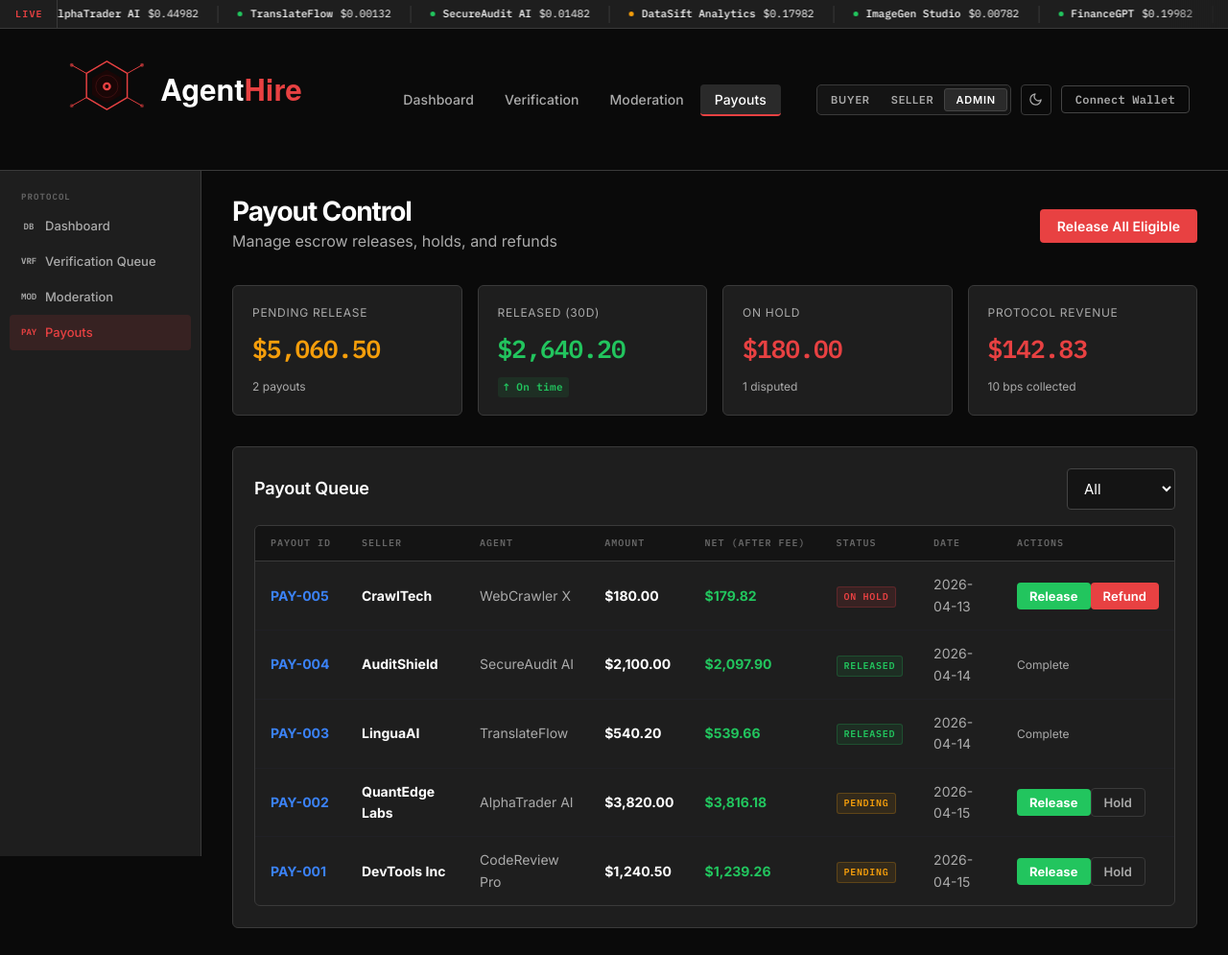
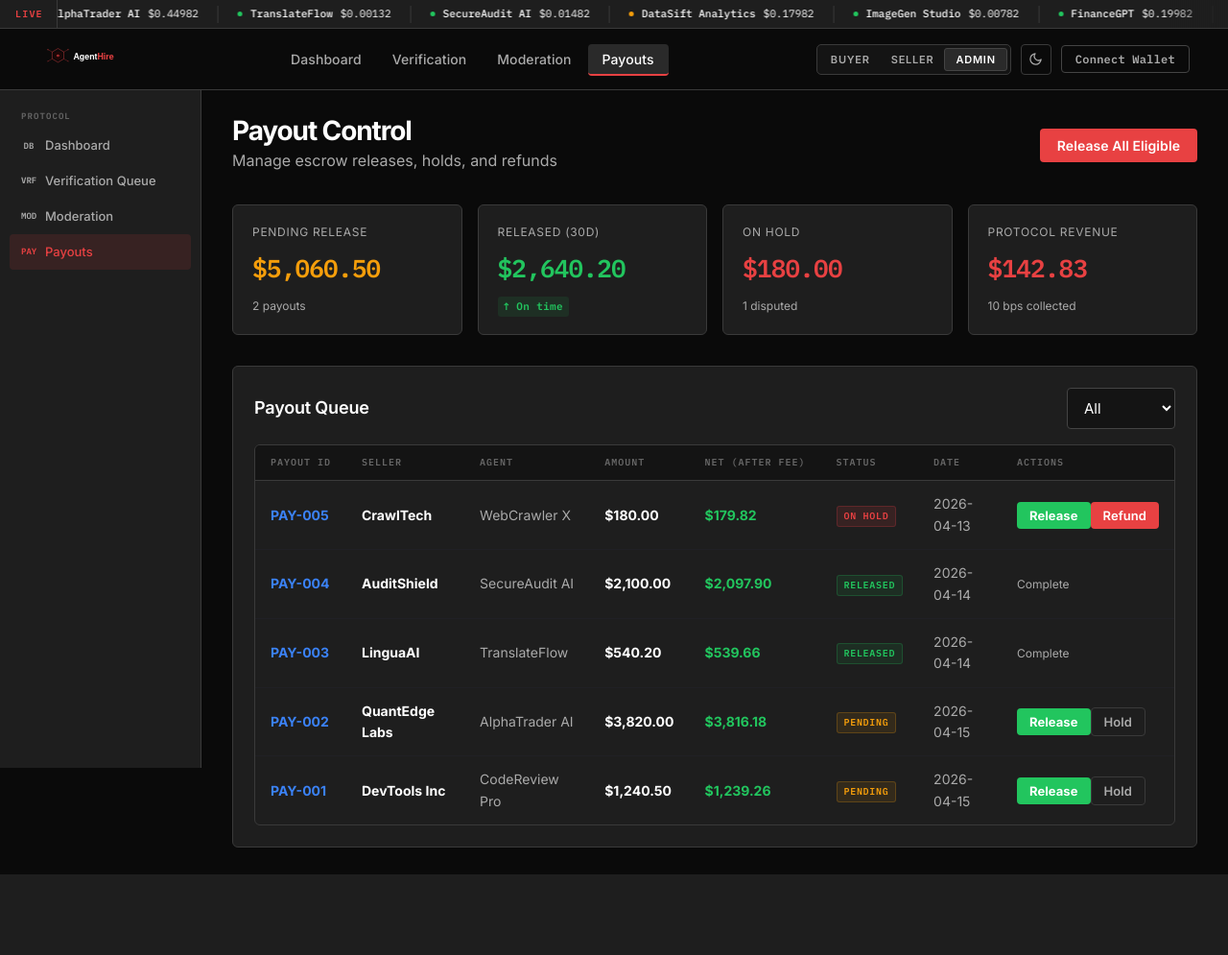
Before and after one commit to shalpate/agenthire, a Flask app: page /admin/payouts in a window 1280 px wide. Shown: the whole page at 96% size. After the commit the page ends 911 px from the top, so only its background shows below. Run offline with Flask 3, Linux system fonts and the light colour scheme; some libraries are stand-ins or nearby versions.

Commit message:
ui: reduce nav height, fix admin sidebar, polish cards and modals
- Nav reduced from 148px → 64px; logo-lockup from 140px → 40px
  (logo SVG is 680×290 — at 140px height it rendered ~328px wide)
- Admin sidebar sticky top/height updated to match new header height (94px)
- Card hover adds translateY(-1px) + box-shadow for subtle lift
- Modal border-radius upgraded to --radius-lg, shadow deepened
- Global :focus-visible ring added for keyboard accessibility
- CSS cache-bust version bumped to v20260420a

Co-Authored-By: Claude Sonnet 4.6 <noreply@anthropic.com>

```diff
--- a/static/css/main.css
+++ b/static/css/main.css
@@ -234,7 +234,7 @@ p  { color: var(--text-2); }
   background: var(--bg);
   border-bottom: 1px solid var(--border);
   padding: 0 40px;
-  height: 148px;
+  height: 64px;
   display: flex;
   align-items: center;
   justify-content: space-between;
@@ -254,7 +254,7 @@ p  { color: var(--text-2); }
 /* ── Logo SVGs ─────────────────────────────────────────────────────────── */
 .logo-lockup {
   display: block;
-  height: 140px;
+  height: 40px;
   width: auto;
   flex-shrink: 0;
 }
@@ -397,10 +397,11 @@ p  { color: var(--text-2); }
   padding: 22px;
 }
 .card-sm { padding: 14px 18px; }
-.card-hover { transition: border-color var(--transition), box-shadow var(--transition); }
+.card-hover { transition: border-color var(--transition), box-shadow var(--transition), transform var(--transition); }
 .card-hover:hover {
   border-color: var(--border-2);
-  box-shadow: 0 0 0 1px var(--border-2);
+  box-shadow: 0 4px 16px rgba(0,0,0,.35);
+  transform: translateY(-1px);
 }
 
 /* ── Agent Card — flex column with an explicit spacer div that absorbs all
@@ -892,10 +893,10 @@ tbody tr:hover { background: var(--card-2); }
 .modal {
   background: var(--card);
   border: 1px solid var(--border-2);
-  border-radius: var(--radius);
+  border-radius: var(--radius-lg);
   width: 100%;
   max-width: 500px;
-  box-shadow: var(--shadow-lg);
+  box-shadow: 0 24px 60px rgba(0,0,0,.75);
   transform: translateY(16px);
   transition: transform 0.2s ease;
 }
@@ -1507,7 +1508,7 @@ tbody tr:hover { background: var(--card-2); }
 }
 
 /* ── Admin Sidebar ─────────────────────────────────────────────────────────── */
-.admin-layout { display: flex; gap: 0; min-height: calc(100vh - 86px); }
+.admin-layout { display: flex; gap: 0; min-height: calc(100vh - 94px); }
 .admin-sidebar {
   width: 210px;
   flex-shrink: 0;
@@ -1515,8 +1516,8 @@ tbody tr:hover { background: var(--card-2); }
   border-right: 1px solid var(--border);
   padding: 20px 10px;
   position: sticky;
-  top: 86px;
-  height: calc(100vh - 86px);
+  top: 94px;
+  height: calc(100vh - 94px);
   overflow-y: auto;
 }
 .sidebar-section { margin-bottom: 22px; }
@@ -2860,6 +2861,14 @@ tbody tr:hover { background: var(--card-2); }
   background: var(--card-2);
 }
 
+/* ── Focus ring ────────────────────────────────────────────────────────────── */
+:focus-visible {
+  outline: 2px solid var(--red);
+  outline-offset: 2px;
+  border-radius: 2px;
+}
+:focus:not(:focus-visible) { outline: none; }
+
 /* ── Page entrance ─────────────────────────────────────────────────────────── */
 @keyframes page-in {
   from { opacity: 0; transform: translateY(14px); }
--- a/templates/base.html
+++ b/templates/base.html
@@ -7,7 +7,7 @@
   <link rel="preconnect" href="https://fonts.googleapis.com">
   <link rel="preconnect" href="https://fonts.gstatic.com" crossorigin>
   <link href="https://fonts.googleapis.com/css2?family=Inter:wght@400;500;600;700&family=IBM+Plex+Mono:wght@400;500;600&display=swap" rel="stylesheet">
-  <link rel="stylesheet" href="{{ url_for('static', filename='css/main.css') }}?v=20260419b">
+  <link rel="stylesheet" href="{{ url_for('static', filename='css/main.css') }}?v=20260420a">
   {% block head %}{% endblock %}
 </head>
 <body>
--- a/templates/landing.html
+++ b/templates/landing.html
@@ -8,7 +8,7 @@
   <link rel="preconnect" href="https://fonts.googleapis.com">
   <link rel="preconnect" href="https://fonts.gstatic.com" crossorigin>
   <link href="https://fonts.googleapis.com/css2?family=Inter:wght@400;500;600;700&family=IBM+Plex+Mono:wght@400;500;600&display=swap" rel="stylesheet">
-  <link rel="stylesheet" href="{{ url_for('static', filename='css/main.css') }}?v=20260419b">
+  <link rel="stylesheet" href="{{ url_for('static', filename='css/main.css') }}?v=20260420a">
   <style>
     /* ══════════════════════════════════════════════════════════════════
        AgentHire - banger landing
```
